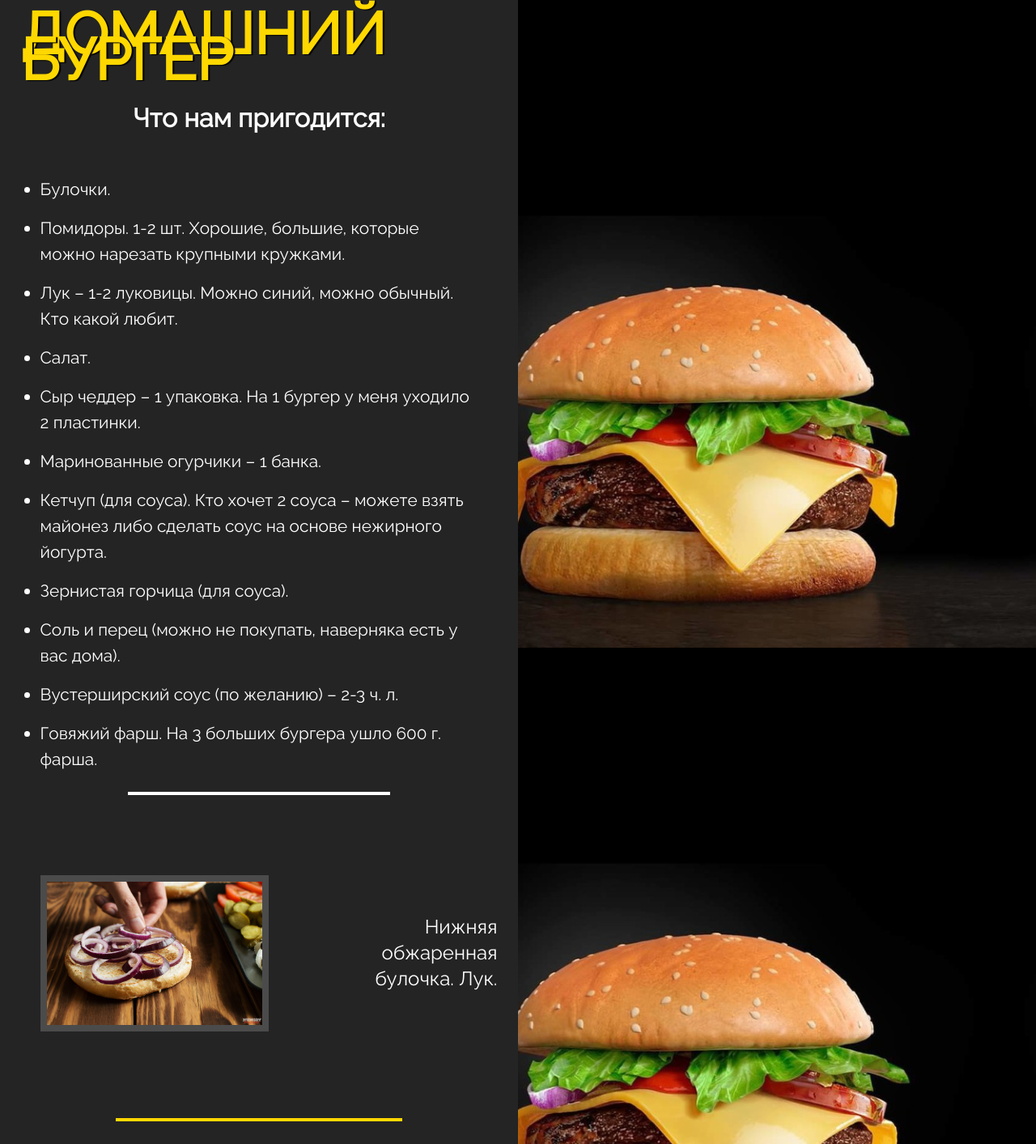
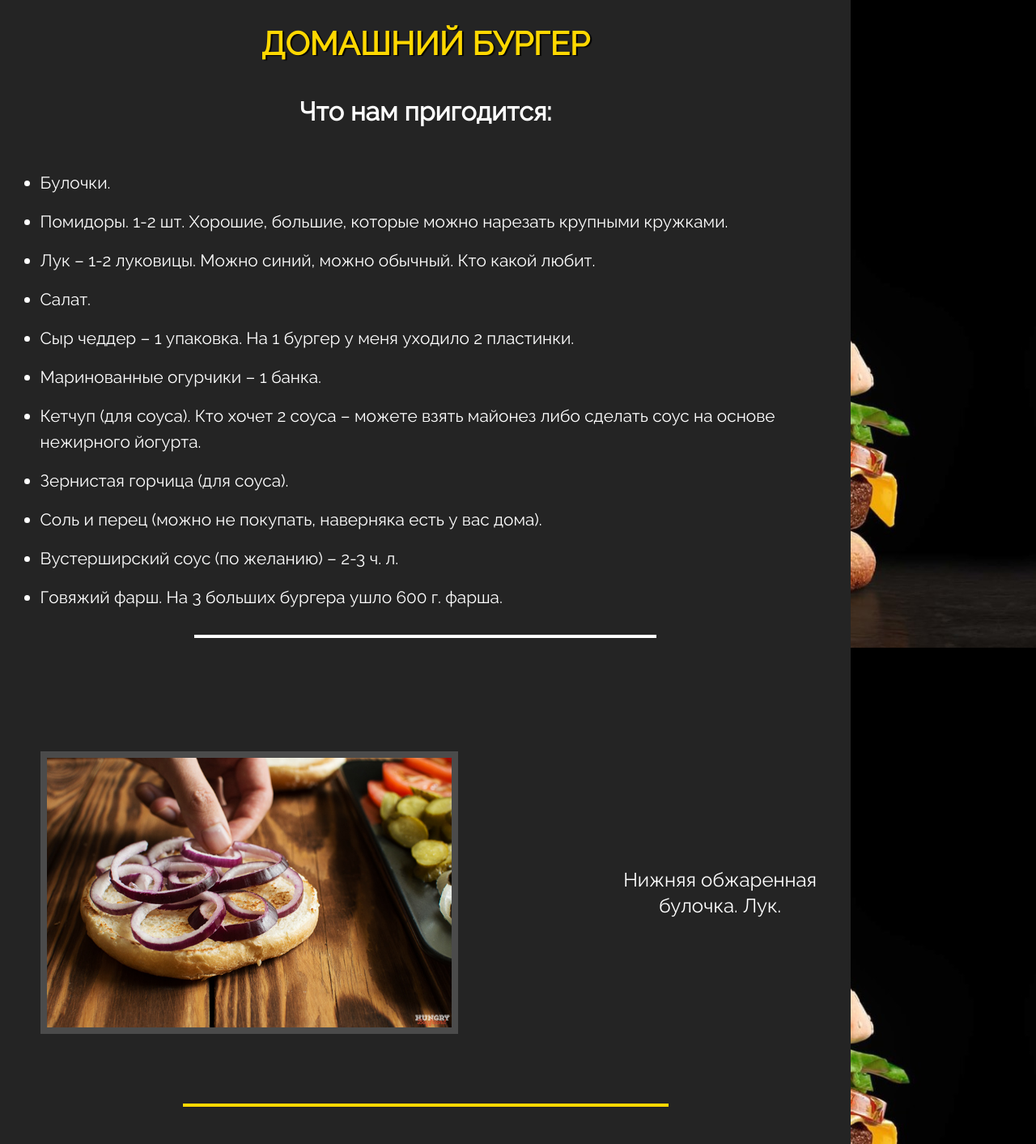
Before and after one commit to onlykir/-burger_recipe, a plain HTML site: page index.html in a window 1280 px wide. Shown: the top 1413 px of the page at 81% size. Drawn offline with Linux system fonts and the light colour scheme.

Commit message:
Update of Adaptive layout

```diff
--- a/css/style.css
+++ b/css/style.css
@@ -6,24 +6,20 @@ body {
   line-height: 4vh;
   background-image: url("../images/background.jpg");
   background-position: right 0 top 0;
-  background-repeat: no-repeat;
   background-size: auto  100%;
   background-attachment: fixed;
+
   color: #fff;
-}
 
-*,
-*:before,
-*:after {
-  -webkit-box-sizing: border-box;
-  box-sizing: border-box;
 }
 
 h1, h2, h3, h4, h5, h6 {
+  line-height: 7vh;
   margin: 0vh;
+  text-align: center;
   text-shadow: 2px 1px 1px black;
   color: #ffd800;
-  font-size: 9vh;
+  font-size: 5vh;
   margin-bottom: 5vh;
   text-transform: uppercase;
 }
@@ -57,7 +53,7 @@ li {
 .container {
   padding: 2vw;
   background-color: #242424;
-  max-width: 50vw;
+  max-width: 1000px;
 }
 
 .step__block:after {
@@ -81,8 +77,9 @@ li {
   width: 25vw;
   font-weight: 300;
   font-size: 3vh;
-  margin-left: 10vh;
-  text-align: right;
+  margin-left: auto;
+  text-align: center;
+  padding-left: 10vh;
 }
 
 .step__left{
@@ -108,6 +105,7 @@ li {
   font-weight: 300;
   font-size: 3vh;
   margin-right: 10vh;
+  text-align: center;
 }
 
 .step__right{
```
